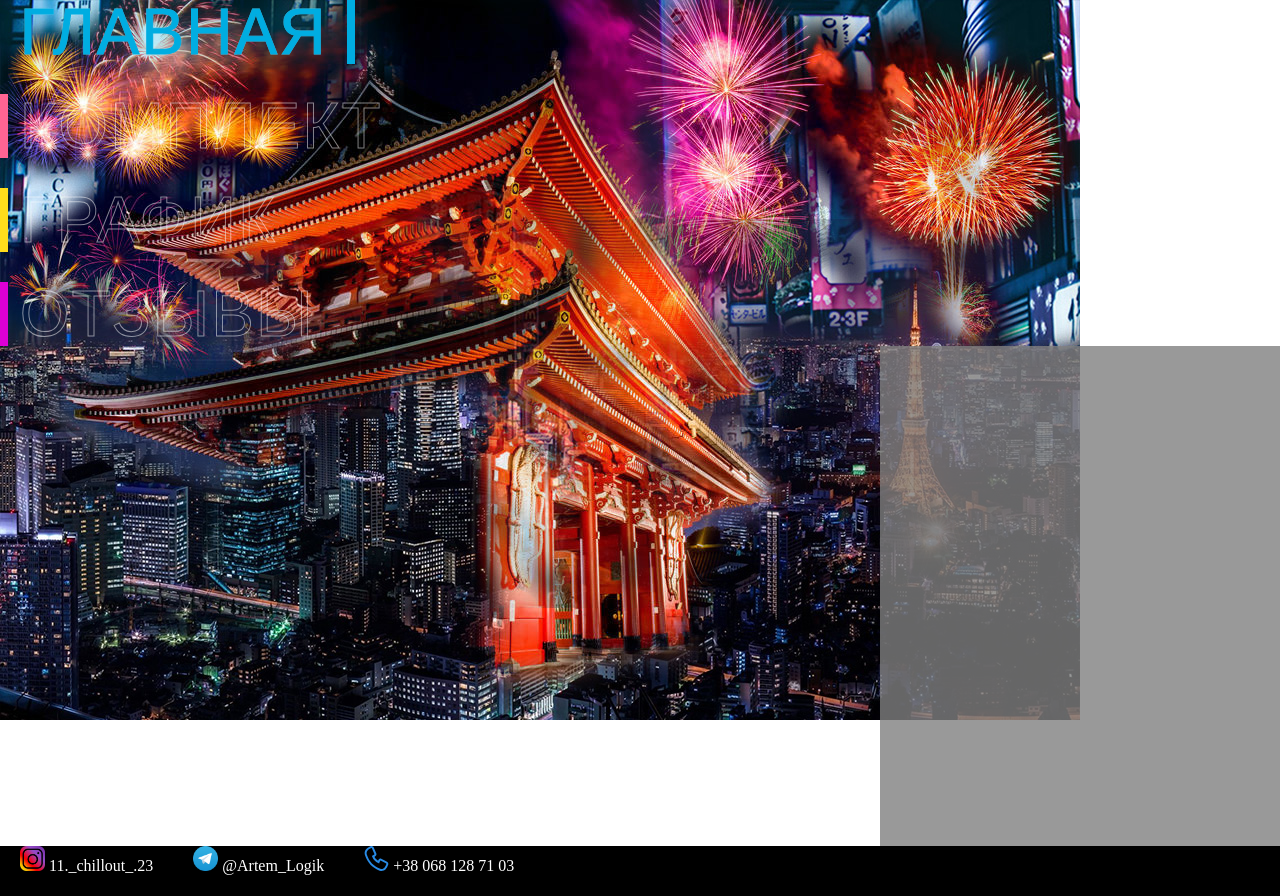
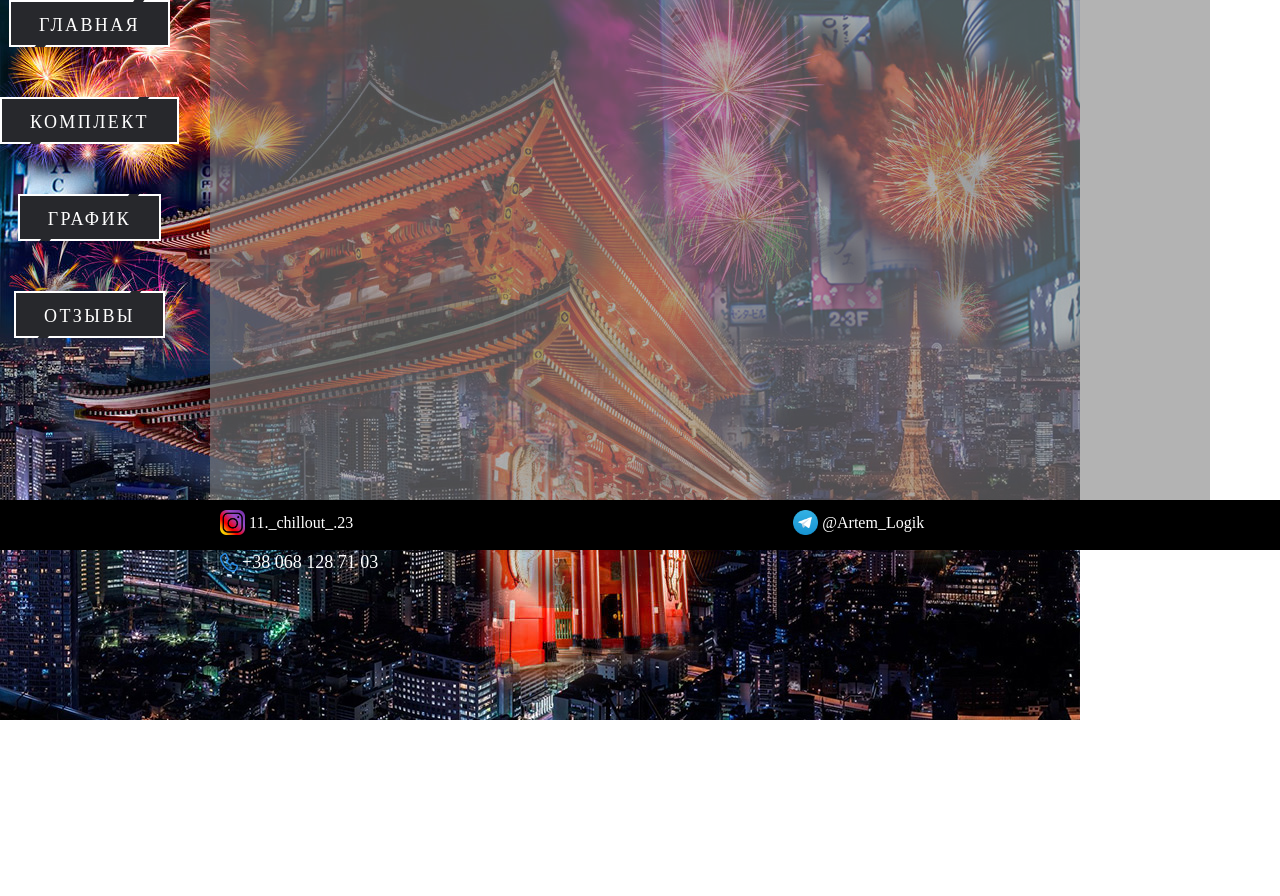
Before and after one commit to sh1suru/Chill_way, a plain HTML site: page index.html in a window 1280 px wide. After the commit the page ends 800 px from the top, so only its background shows below. Drawn offline with Linux system fonts and the light colour scheme.

Commit message:
repair 14 05

```diff
--- a/index.html
+++ b/index.html
@@ -8,21 +8,19 @@
 <body>
 	<header></header>
 	<aside>
-		<ul>
-			<li style="--clr:#00ade1"><a href="#" data-text="&nbsp;Главная">&nbsp;Главная&nbsp;</a></li>
-			<li style="--clr:#ff6493"><a href="#" data-text="&nbsp;Комплект">&nbsp;Комплект&nbsp;</a></li>
-			<li style="--clr:#ffdd1c"><a href="#" data-text="&nbsp;График">&nbsp;График&nbsp;</a></li>
-			<li style="--clr:#dc00d4"><a href="#" data-text="&nbsp;Отзывы">&nbsp;Отзывы&nbsp;</a></li>
-		</ul>
+		<a href="#" style="--clr:#1e9bff"><span>Главная</span><i></i></a>
+		<a href="#" style="--clr:#6eff3e"><span>Комплект</span><i></i></a>
+		<a href="#" style="--clr:#ff1867"><span>График</span><i></i></a>
+		<a href="#" style="--clr:#dc00d4"><span>Отзывы</span><i></i></a>
 	</aside>
 	<main></main>
 	<footer>
 		<ul>
 			<li><a href="https://www.instagram.com/11._chillout_.23/" target="_blank"><img src="images/insta.png" alt=""></a>
-				 <a href="https://www.instagram.com/11._chillout_.23/" target="_blank">11._chillout_.23</a></li>
+				 <a href="https://www.instagram.com/11._chillout_.23/" target="_blank" class="tx">11._chillout_.23</a></li>
 			<li><a href="https://t.me/Artem_Logik" target="_blank"><img src="images/teleg.png" alt=""></a>
-			<a href="https://t.me/Artem_Logik" target="_blank">@Artem_Logik</a></li>
-			<li><img src="images/phone.svg"> +38 068 128 71 03</li>
+			<a href="https://t.me/Artem_Logik" target="_blank" class="tx">@Artem_Logik</a></li>
+			<li><img src="images/phone.svg" alt="" id="ph"> <span>+38 068 128 71 03</span></li>
 		</ul>
 	</footer>
 </body>
--- a/style.css
+++ b/style.css
@@ -11,61 +11,103 @@ body
 
 aside
 {
+	float: left;
 	box-sizing: border-box;
-	font-family: 'Poppins', sans-serif;
+	align-items: center;
+	display: flex;
+	flex-direction: column;
+	gap: 50px;
 }
 
-aside ul
+aside a
 {
 	position: relative;
-	display: flex;
-	flex-direction: column;
-	gap: 30px;
+	background: #fff;
+	color: #fff;
+	text-decoration: none;
+	text-transform: uppercase;
+	font-size: 1.5em;
+	letter-spacing: 0.1em;
+	font-weight: 400;
+	padding: 10px 30px;
+	transition: 0.5s;
 }
 
-aside ul li
+aside a:hover
+{
+	background: var(--clr);
+	color: var(--clr);
+	letter-spacing: 0.25em;
+	box-shadow: 0 0 35px var(--clr);
+}
+
+aside a::before
+{
+	content: '';
+	position: absolute;
+	inset: 2px;
+	background: #27282c;
+}
+
+aside a span
 {
 	position: relative;
-	list-style: none;
+	z-index: 1;
 }
 
-aside ul li a
+aside a i
 {
-	position: relative;
-	font-size: 4em;
-	text-decoration: none;
-	line-height: 1em;
-	letter-spacing: 2px;
-	text-transform: uppercase;
-	color: transparent;
-	-webkit-text-stroke: 1px rgba(255, 255, 255, 0.5);
+	position: absolute;
+	inset: 0;
+	display: block;
 }
 
-aside ul li a::before
+aside a i::before
 {
-	content: attr(data-text);
+	content: '';
 	position: absolute;
-	color: var(--clr);
-	width: 0;
-	overflow: hidden;
-	transition: 1s;
-	border-right: 8px solid var(--clr);
-	-webkit-text-stroke: 1px var(--clr);
+	top: 0;
+	left: 80%;
+	width: 10px;
+	height: 4px;
+	background: #27282c;
+	transform: translateX(-50%) skewX(325deg);
+	transition: 0.5s;
 }
 
-aside ul li a:hover::before
+aside a:hover i::before
 {
-	width: 100%;
-	filter: drop-shadow(0 0 25px var(--clr));
+	width: 20px;
+	left: 20%;
+}
+
+aside a i::after
+{
+	content: '';
+	position: absolute;
+	bottom: 0;
+	left: 20%;
+	width: 10px;
+	height: 4px;
+	background: #27282c;
+	transform: translateX(-50%) skewX(325deg);
+	transition: 0.5s;
+}
+
+aside a:hover i::after
+{
+	width: 20px;
+	left: 80%;
 }
 
 main
 {
-	width: 400px;
+	width: 1000px;
 	height: 500px;
 	background: gray;
-	opacity: 0.8;
+	opacity: 0.6;
 	float: right;
+	margin: 0 70px 0px 0;
 }
 
 footer
@@ -84,14 +126,38 @@ footer ul li
 	list-style: none;
 }
 
-footer img
+footer ul li
+{
+	padding: 10px 200px 0 200px;
+}
+
+footer ul li a img
 {
 	width: 25px;
 	height: 25px;
 }
 
-footer a
+footer ul li a
 {
 	text-decoration: none;
 	color: white;
 }
+
+.tx
+{
+	position: relative;
+	bottom: 7px;
+	left: 0;
+}
+
+#ph
+{
+	position: relative;
+	top: 4px;
+	left: 0;
+}
+
+span
+{
+	font-size: 18px;
+}
```
